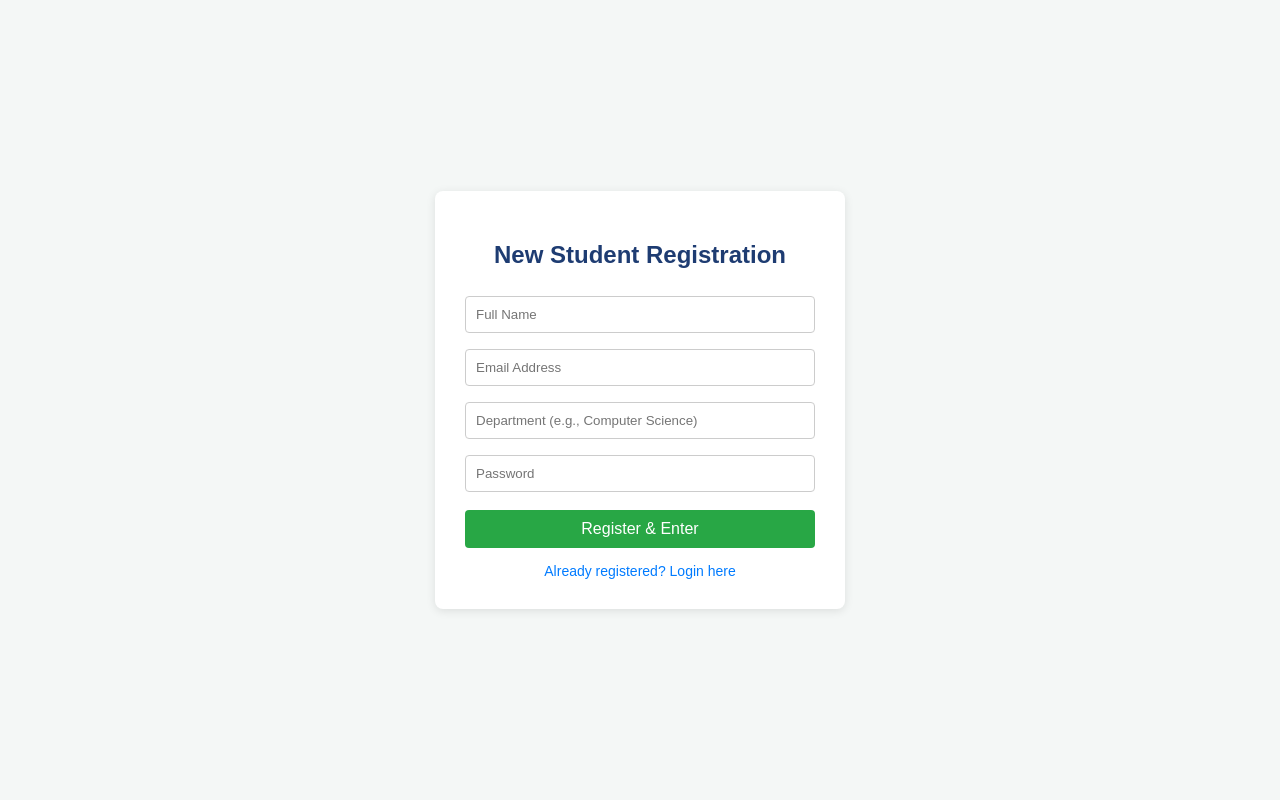
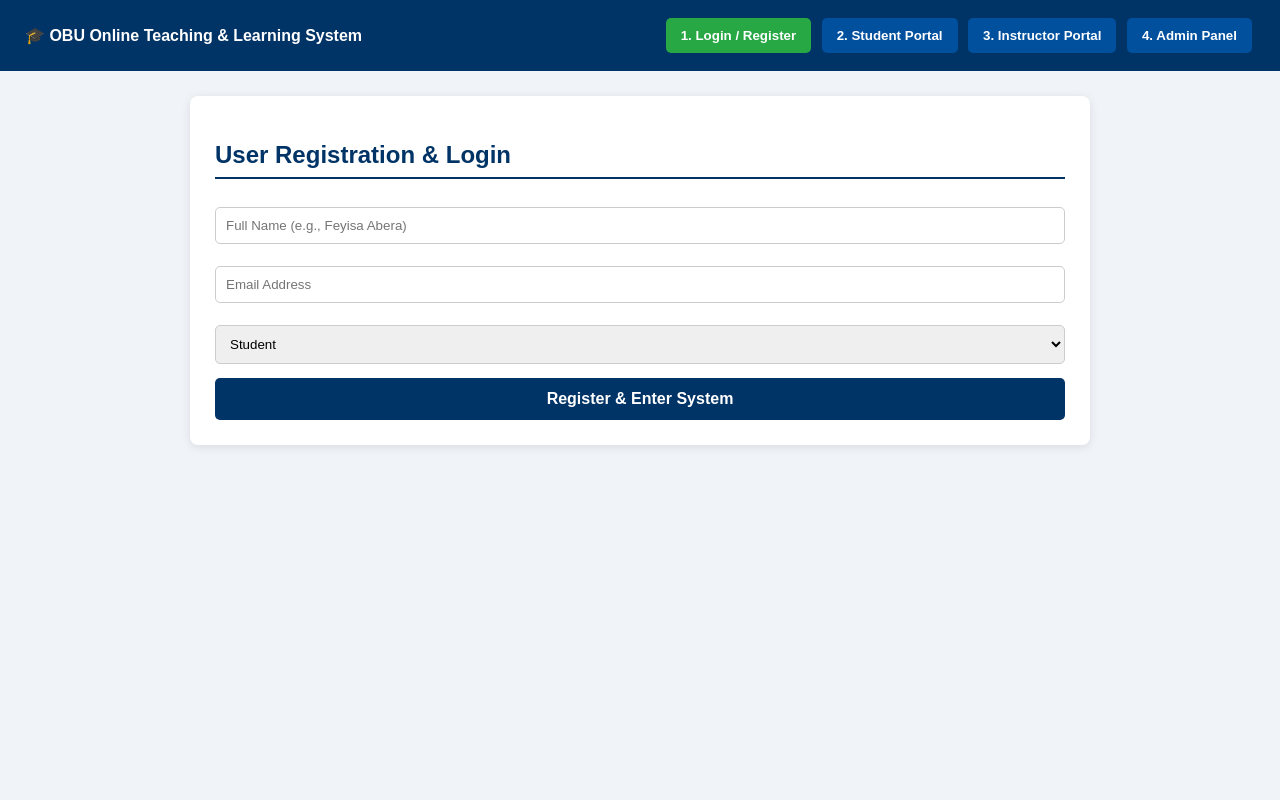
Before and after one commit to bdereje382-source/obu-learning-system, a Spring Boot app: page / in a window 1280 px wide. Run offline with Spring Boot 4, Linux system fonts and the light colour scheme.

Commit message:
Update index.html

```diff
--- a/src/main/resources/static/index.html
+++ b/src/main/resources/static/index.html
@@ -2,205 +2,151 @@
 <html lang="en">
 <head>
     <meta charset="UTF-8">
-    <title>OBU Learning System</title>
+    <meta name="viewport" content="width=device-width, initial-scale=1.0">
+    <title>OBU Online Teaching & Learning System</title>
     <style>
-        body { font-family: Arial, sans-serif; background: #f4f7f6; margin: 0; padding: 0; }
-        .auth-wrapper { display: flex; justify-content: center; align-items: center; height: 100vh; }
-        .card { background: white; padding: 30px; border-radius: 8px; box-shadow: 0 2px 10px rgba(0,0,0,0.1); width: 350px; }
-        h2 { text-align: center; color: #1e3c72; }
-        input { width: 100%; padding: 10px; margin: 8px 0; border: 1px solid #ccc; border-radius: 4px; box-sizing: border-box; }
-        button { width: 100%; padding: 10px; background: #28a745; color: white; border: none; border-radius: 4px; cursor: pointer; font-size: 16px; margin-top: 10px; }
-        button:hover { background: #218838; }
-        .toggle { text-align: center; margin-top: 15px; color: #007bff; cursor: pointer; font-size: 14px; }
-        .hidden { display: none !important; }
-        header { background: #1e3c72; color: white; padding: 15px 30px; display: flex; justify-content: space-between; align-items: center; }
-        .container { max-width: 900px; margin: 30px auto; background: white; padding: 25px; border-radius: 8px; box-shadow: 0 2px 10px rgba(0,0,0,0.1); }
-        .course-card { border: 1px solid #ddd; padding: 15px; margin: 10px 0; border-radius: 6px; background: #fafafa; }
-        .logout-btn { background: #dc3545; width: auto; padding: 8px 15px; margin: 0; }
-        .join-btn { width: auto; padding: 8px 15px; margin-right: 10px; }
-        .live-btn { width: auto; padding: 8px 15px; background: #e63946; }
-        .live-btn:hover { background: #c1121f; }
-        .video-box { margin-top: 20px; padding: 15px; background: #eef2f7; border-radius: 8px; border: 1px solid #cbd5e1; }
-        iframe { width: 100%; height: 400px; border-radius: 6px; border: none; margin-top: 10px; }
+        body { font-family: Arial, sans-serif; margin: 0; background: #f0f4f8; color: #333; }
+        .navbar { background: #003366; color: white; padding: 15px 25px; display: flex; justify-content: space-between; align-items: center; flex-wrap: wrap; }
+        .navbar button { background: #00509e; color: white; border: none; padding: 10px 15px; margin: 3px; border-radius: 5px; cursor: pointer; font-weight: bold; }
+        .navbar button.active { background: #28a745; }
+        .container { max-width: 850px; margin: 25px auto; background: white; padding: 25px; border-radius: 8px; box-shadow: 0 2px 10px rgba(0,0,0,0.1); }
+        .section { display: none; }
+        .section.active { display: block; }
+        h2 { color: #003366; border-bottom: 2px solid #003366; padding-bottom: 8px; }
+        input, select { width: 100%; padding: 10px; margin: 8px 0 14px 0; border: 1px solid #ccc; border-radius: 5px; box-sizing: border-box; }
+        .btn-submit { background: #003366; color: white; border: none; padding: 12px; width: 100%; border-radius: 5px; font-size: 16px; font-weight: bold; cursor: pointer; }
         table { width: 100%; border-collapse: collapse; margin-top: 15px; }
-        th, td { border: 1px solid #ddd; padding: 10px; text-align: left; }
-        th { background: #1e3c72; color: white; }
+        th, td { padding: 10px; border: 1px solid #ddd; text-align: left; }
+        th { background: #003366; color: white; }
+        .btn-link { background: #28a745; color: white; padding: 6px 10px; text-decoration: none; border-radius: 4px; font-size: 13px; display: inline-block; }
+        .btn-del { background: #dc3545; color: white; border: none; padding: 5px 8px; border-radius: 4px; cursor: pointer; }
     </style>
 </head>
 <body>
 
-<div id="authSection" class="auth-wrapper">
-    <div class="card">
-        <div id="registerBox">
-            <h2>New Student Registration</h2>
-            <input type="text" id="regName" placeholder="Full Name" required>
-            <input type="email" id="regEmail" placeholder="Email Address" required>
-            <input type="text" id="regDept" placeholder="Department (e.g., Computer Science)" required>
-            <input type="password" id="regPass" placeholder="Password" required>
-            <button onclick="registerUser()">Register & Enter</button>
-            <div class="toggle" onclick="toggleForm()">Already registered? Login here</div>
-        </div>
-
-        <div id="loginBox" class="hidden">
-            <h2>Student Login</h2>
-            <input type="email" id="loginEmail" placeholder="Enter Email" required>
-            <input type="password" id="loginPass" placeholder="Password" required>
-            <button onclick="loginUser()">Login</button>
-            <div class="toggle" onclick="toggleForm()">Don't have an account? Register here</div>
-        </div>
+<div class="navbar">
+    <div><strong>🎓 OBU Online Teaching & Learning System</strong></div>
+    <div>
+        <button id="tab-login" class="active" onclick="openTab('login')">1. Login / Register</button>
+        <button id="tab-student" onclick="openTab('student')">2. Student Portal</button>
+        <button id="tab-instructor" onclick="openTab('instructor')">3. Instructor Portal</button>
+        <button id="tab-admin" onclick="openTab('admin')">4. Admin Panel</button>
     </div>
 </div>
 
-<div id="classroomSection" class="hidden">
-    <header>
-        <h1>OBU Online Classroom</h1>
-        <div>
-            <span id="userDisplay" style="margin-right: 15px;"></span>
-            <button class="logout-btn" onclick="logout()">Logout</button>
-        </div>
-    </header>
-
 <div class="container">
-        <h2>Online Courses & Live Classes</h2>
-
-        <div class="course-card">
-            <h3>1. Introduction to Software Engineering</h3>
-            <p>Instructor: Dr. Dereje | Schedule: Monday & Wednesday (2:00 - 4:00)</p>
-            <button class="join-btn" onclick="openCourse('Introduction to Software Engineering', 'https://youtube.com')">Watch Video Lesson</button>
-            <button class="live-btn" onclick="joinLive('OBU-Software-Engineering')">Join Live Class</button>
+    <div id="login" class="section active">
+        <h2>User Registration & Login</h2>
+        <input type="text" id="uName" placeholder="Full Name (e.g., Feyisa Abera)">
+        <input type="email" id="uEmail" placeholder="Email Address">
+        <select id="uRole">
+            <option value="student">Student</option>
+            <option value="instructor">Instructor</option>
+            <option value="admin">Admin</option>
+        </select>
+        <button class="btn-submit" onclick="registerUser()">Register & Enter System</button>
     </div>
 
-        <div class="course-card">
-            <h3>2. Web Development & Cloud Computing</h3>
-            <p>Instructor: Mr. Chala | Schedule: Tuesday & Thursday (4:00 - 6:00)</p>
-            <button class="join-btn" onclick="openCourse('Web Development & Cloud Computing', 'https://youtube.com')">Watch Video Lesson</button>
-            <button class="live-btn" onclick="joinLive('OBU-Web-Development')">Join Live Class</button>
+    <div id="student" class="section">
+        <h2>Student Dashboard — Courses & Live Classes</h2>
+        <table>
+            <thead>
+                <tr><th>Code</th><th>Course Title</th><th>Instructor</th><th>Live Class</th><th>Module</th></tr>
+            </thead>
+            <tbody id="courseRows"></tbody>
+        </table>
     </div>
 
-        <div id="mediaContainer" class="video-box hidden">
-            <div style="display: flex; justify-content: space-between; align-items: center;">
-                <h3 id="mediaTitle" style="margin: 0; color: #1e3c72;"></h3>
-                <button class="logout-btn" onclick="closeMedia()">Close</button>
-            </div>
-            <iframe id="mediaFrame" allow="camera; microphone; fullscreen; display-capture" allowfullscreen></iframe>
+    <div id="instructor" class="section">
+        <h2>Instructor Dashboard — Add Course & Materials</h2>
+        <input type="text" id="cCode" placeholder="Course Code (e.g., ECEg3101)">
+        <input type="text" id="cName" placeholder="Course Title (e.g., Signals and Systems)">
+        <input type="text" id="cInst" placeholder="Instructor Name">
+        <input type="text" id="cLive" placeholder="Live Link (e.g., https://google.com)">
+        <input type="text" id="cMod" placeholder="Module Link (e.g., https://google.com)">
+        <button class="btn-submit" onclick="publishCourse()">Publish Course</button>
     </div>
 
-        <h2>Registered Students List</h2>
+    <div id="admin" class="section">
+        <h2>Admin Panel — Registered Users</h2>
         <table>
             <thead>
-                <tr>
-                    <th>ID</th>
-                    <th>Full Name</th>
-                    <th>Email</th>
-                    <th>Department</th>
-                </tr>
+                <tr><th>Name</th><th>Email</th><th>Role</th><th>Action</th></tr>
             </thead>
-            <tbody id="studentTable"></tbody>
+            <tbody id="userRows"></tbody>
         </table>
     </div>
 </div>
 
 <script>
-    function toggleForm() {
-        document.getElementById('loginBox').classList.toggle('hidden');
-        document.getElementById('registerBox').classList.toggle('hidden');
+    var courses = [
+        { code: "ECEg3101", name: "Object Oriented Programming", inst: "Dr. Tadesse", live: "https://google.com", mod: "https://google.com" },
+        { code: "ECEg2141", name: "Signal and System Analysis", inst: "Mr. Gemechu", live: "https://zoom.us", mod: "https://google.com" }
+    ];
+    var users = [
+        { name: "Dereje Bekele", email: "bdereje382@gmail.com", role: "STUDENT" }
+    ];
+
+    function openTab(id) {
+        document.getElementById('login').className = 'section';
+        document.getElementById('student').className = 'section';
+        document.getElementById('instructor').className = 'section';
+        document.getElementById('admin').className = 'section';
+        document.getElementById(id).className = 'section active';
+
+        document.getElementById('tab-login').className = '';
+        document.getElementById('tab-student').className = '';
+        document.getElementById('tab-instructor').className = '';
+        document.getElementById('tab-admin').className = '';
+        document.getElementById('tab-' + id).className = 'active';
+        drawTables();
     }
 
-    function showClassroom(userName) {
-        document.getElementById('authSection').classList.add('hidden');
-        document.getElementById('classroomSection').classList.remove('hidden');
-        document.getElementById('userDisplay').innerText = "Welcome, " + userName;
-        loadStudents();
+    function registerUser() {
+        var n = document.getElementById('uName').value;
+        var e = document.getElementById('uEmail').value;
+        var r = document.getElementById('uRole').value;
+        if (!n || !e) { alert("Please fill Name and Email!"); return; }
+        users.push({ name: n, email: e, role: r.toUpperCase() });
+        openTab(r);
     }
 
-    function loginUser() {
-        const email = document.getElementById('loginEmail').value;
-        if (!email) { alert("Please enter your email!"); return; }
-        localStorage.setItem("currentUser", email);
-        showClassroom(email);
+    function publishCourse() {
+        var c = document.getElementById('cCode').value;
+        var n = document.getElementById('cName').value;
+        var i = document.getElementById('cInst').value || "OBU Instructor";
+        var l = document.getElementById('cLive').value || "https://google.com";
+        var m = document.getElementById('cMod').value || "https://google.com";
+        if (!c || !n) { alert("Please fill Course Code and Title!"); return; }
+        if (l.indexOf("http") !== 0) l = "https://" + l;
+        if (m.indexOf("http") !== 0) m = "https://" + m;
+        courses.push({ code: c, name: n, inst: i, live: l, mod: m });
+        alert("Course Published!");
+        openTab('student');
     }
 
-    async function registerUser() {
-        const name = document.getElementById('regName').value;
-        const email = document.getElementById('regEmail').value;
-        const department = document.getElementById('regDept').value;
-        if (!name || !email || !department) { alert("Please fill in all fields!"); return; }
-
-        const newStudent = { name, email, department };
-
-        let localStudents = JSON.parse(localStorage.getItem("obu_students") || "[]");
-        localStudents.push(newStudent);
-        localStorage.setItem("obu_students", JSON.stringify(localStudents));
-
-        try {
-            await fetch('/api/students', {
-                method: 'POST',
-                headers: { 'Content-Type': 'application/json' },
-                body: JSON.stringify(newStudent)
-            });
-        } catch (e) {}
-
-        localStorage.setItem("currentUser", name);
-        showClassroom(name);
+    function removeUser(idx) {
+        users.splice(idx, 1);
+        drawTables();
     }
 
-    function logout() {
-        localStorage.removeItem("currentUser");
-        closeMedia();
-        document.getElementById('classroomSection').classList.add('hidden');
-        document.getElementById('authSection').classList.remove('hidden');
+    function drawTables() {
+        var ch = "";
+        for (var i = 0; i < courses.length; i++) {
+            ch += "<tr><td>" + courses[i].code + "</td><td>" + courses[i].name + "</td><td>" + courses[i].inst + "</td>" +
+                  "<td><a class='btn-link' href='" + courses[i].live + "' target='_blank'>Join Live</a></td>" +
+                  "<td><a class='btn-link' style='background:#007bff' href='" + courses[i].mod + "' target='_blank'>Open Module</a></td></tr>";
         }
+        document.getElementById('courseRows').innerHTML = ch;
 
-    function openCourse(title, videoUrl) {
-        document.getElementById('mediaTitle').innerText = "Video Lesson: " + title;
-        document.getElementById('mediaFrame').src = videoUrl;
-        document.getElementById('mediaContainer').classList.remove('hidden');
+        var uh = "";
+        for (var j = 0; j < users.length; j++) {
+            uh += "<tr><td>" + users[j].name + "</td><td>" + users[j].email + "</td><td>" + users[j].role + "</td>" +
+                  "<td><button class='btn-del' onclick='removeUser(" + j + ")'>Remove</button></td></tr>";
         }
-
-    function joinLive(roomName) {
-        document.getElementById('mediaTitle').innerText = "Live Class: " + roomName;
-        document.getElementById('mediaFrame').src = "https://jit.si" + roomName;
-        document.getElementById('mediaContainer').classList.remove('hidden');
+        document.getElementById('userRows').innerHTML = uh;
     }
-
-    function closeMedia() {
-        document.getElementById('mediaFrame').src = "";
-        document.getElementById('mediaContainer').classList.add('hidden');
-    }
-
-    async function loadStudents() {
-        let allStudents = JSON.parse(localStorage.getItem("obu_students") || "[]");
-        try {
-            const res = await fetch('/api/students');
-            if (res.ok) {
-                const apiStudents = await res.json();
-                if (apiStudents.length > 0) {
-                    allStudents = apiStudents;
-                }
-            }
-        } catch (e) {}
-
-        const tbody = document.getElementById('studentTable');
-        if (allStudents.length === 0) {
-            tbody.innerHTML = '<tr><td colspan="4" style="text-align:center;">No registered students yet.</td></tr>';
-            return;
-        }
-        tbody.innerHTML = allStudents.map((s, index) => `
-            <tr>
-                <td>${s.id || (index + 1)}</td>
-                <td>${s.name}</td>
-                <td>${s.email}</td>
-                <td>${s.department}</td>
-            </tr>
-        `).join('');
-    }
-
-    window.onload = function() {
-        const savedUser = localStorage.getItem("currentUser");
-        if (savedUser) {
-            showClassroom(savedUser);
-        }
-    };
+    drawTables();
 </script>
 </body>
 </html>
```
Lines whose indentation alone changed are shown as unchanged.
